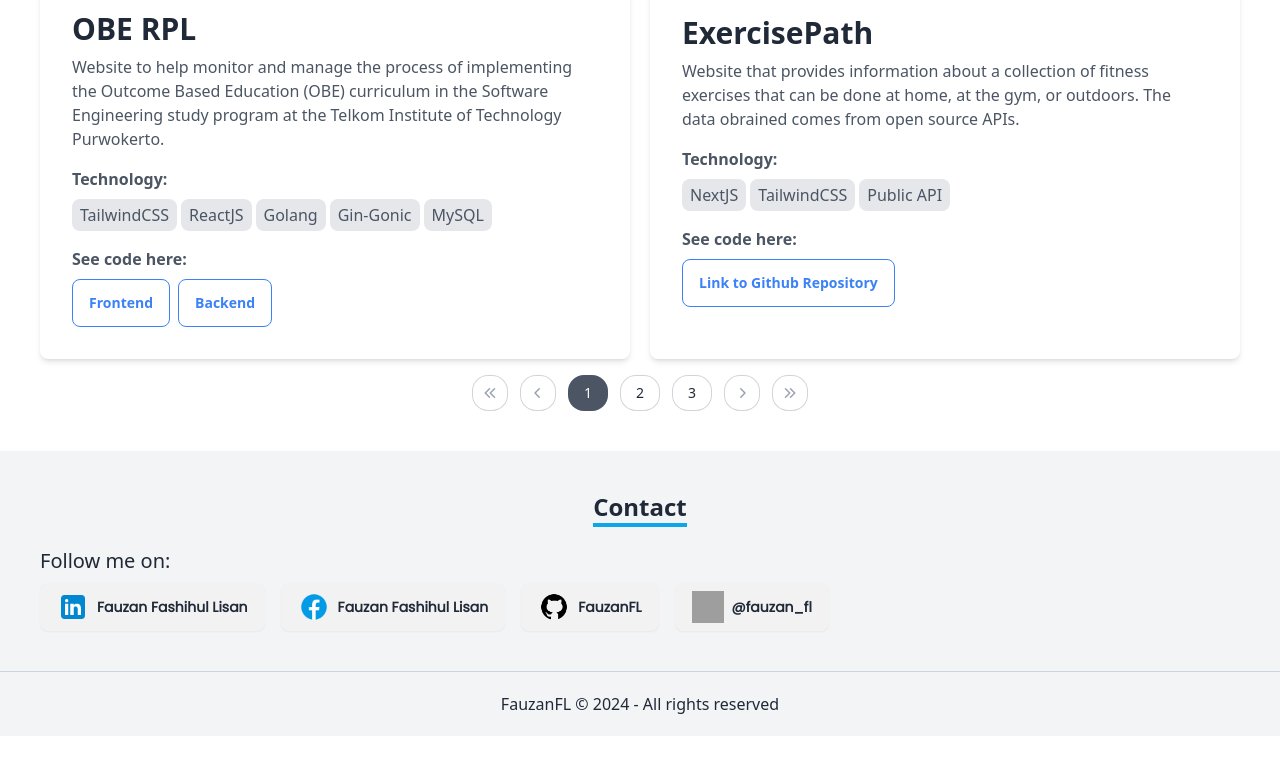
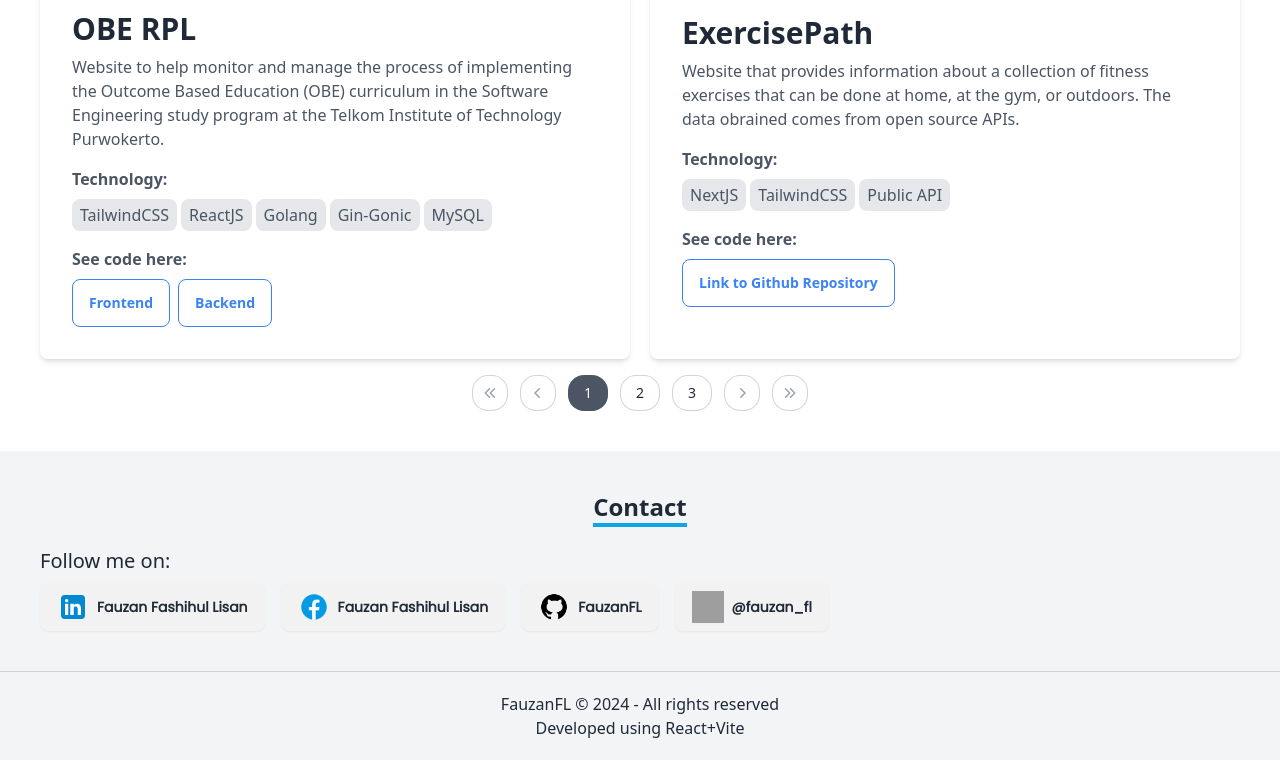
Before and after one commit to FauzanFL/web-portfolio, a React (Vite) app: page / in a window 1280 px wide. Shown: the part 1546-2306 px from the top of the page. Before the commit the page ends 2282 px from the top, so only its background shows below. Built offline with nearby package versions, Linux system fonts and the light colour scheme; grey boxes are pictures that could not be loaded; a web font is replaced by a local one.

Commit message:
update footer content

```diff
--- a/src/components/Footer.jsx
+++ b/src/components/Footer.jsx
@@ -7,6 +7,7 @@ const Footer = ({ theme }) => {
       }`}
     >
       <p>FauzanFL © 2024 - All rights reserved</p>
+      <p>Developed using React+Vite</p>
     </footer>
   );
 };
```
